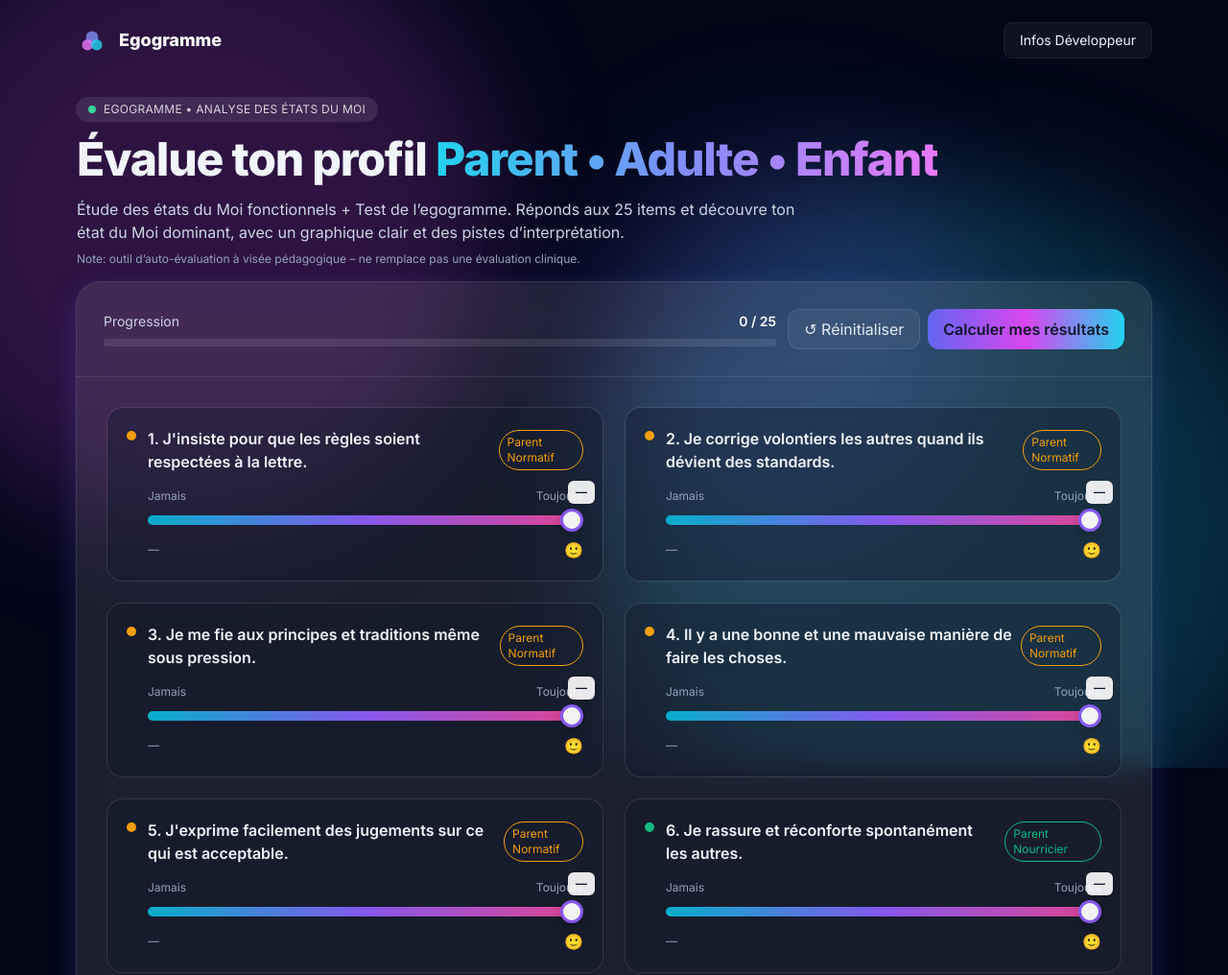
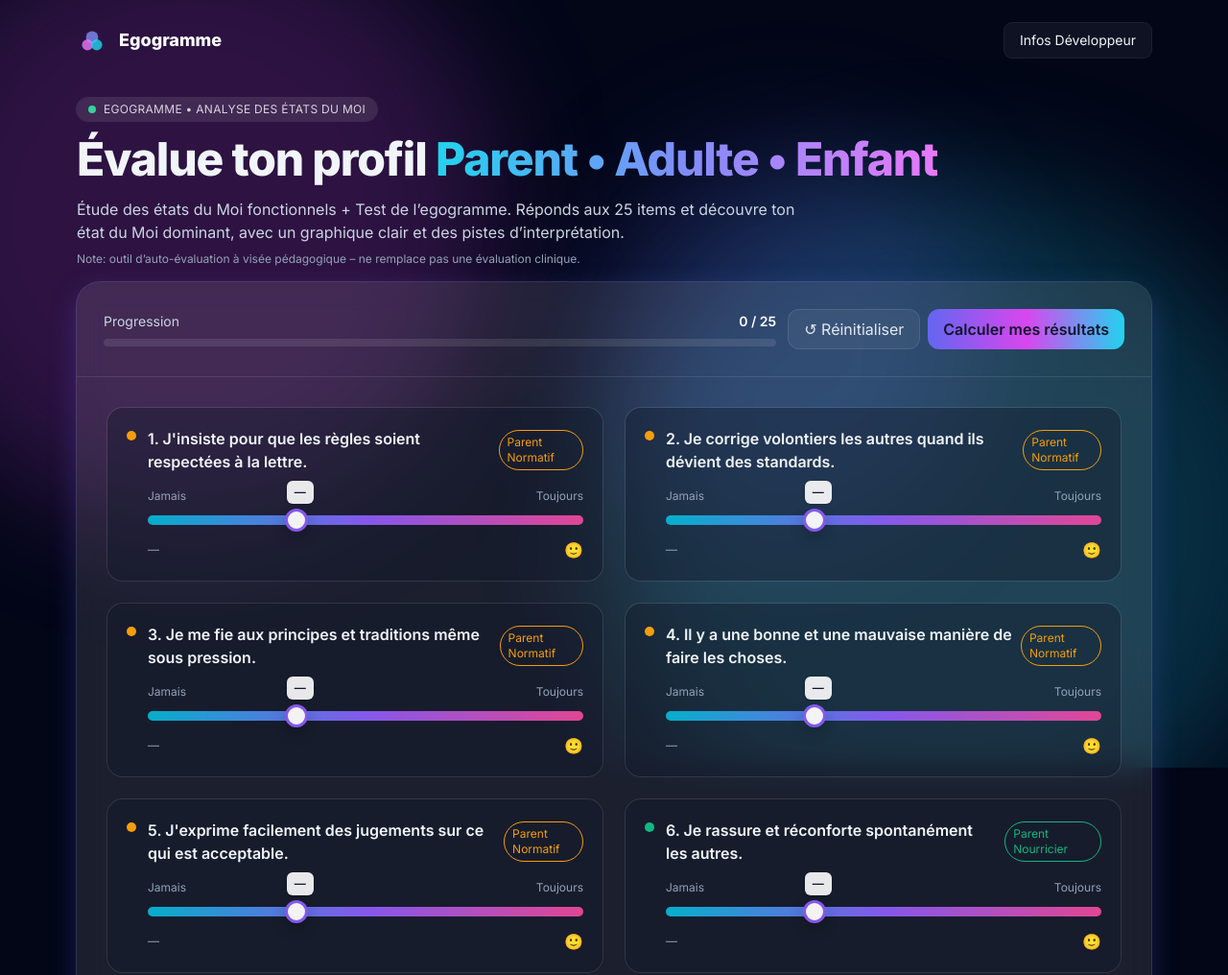
Before and after one commit to yahyaEdd/egogramme, a plain HTML site: page index.html in a window 1280 px wide. Shown: the top 1016 px of the page at 96% size. Drawn offline with nearby package versions, Linux system fonts and the light colour scheme.

Commit message:
default value in form, from 3 to 1

```diff
--- a/index.html
+++ b/index.html
@@ -369,7 +369,7 @@
                     min="0"
                     max="3"
                     step="1"
-                    value="3"
+                    value="1"
                     data-index="${index}"
                     data-touched="false"
                     class="answer-range"
```
